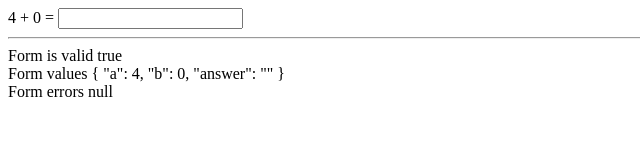
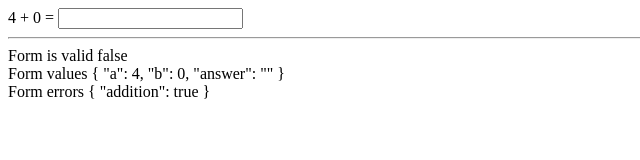
Before and after one commit to akgmage/rx-form, an Angular app: page / in a window 1280 px wide. Shown: the top 160 px of the page, without its empty margins (0-640 px from the left). Built offline with nearby package versions, Linux system fonts and the light colour scheme.

Commit message:
Add custom validators

```diff
--- a/src/app/equation/equation.component.ts
+++ b/src/app/equation/equation.component.ts
@@ -1,5 +1,5 @@
 import { Component, OnInit } from '@angular/core';
-import { FormGroup, FormControl } from '@angular/forms';
+import { FormGroup, FormControl, AbstractControl } from '@angular/forms';
 @Component({
   selector: 'app-equation',
   templateUrl: './equation.component.html',
@@ -11,7 +11,15 @@ export class EquationComponent implements OnInit {
       a: new FormControl(this.randomNumber()),
       b: new FormControl(this.randomNumber()),
       answer: new FormControl(''),
-    }
+    }, [
+      (form: AbstractControl) => {
+        const { a, b, answer} = form.value;
+        if (a + b === parseInt(answer)) {
+          return null;
+        }
+        return { addition: true };
+      }
+    ]
   );
   constructor() { }
 
```
